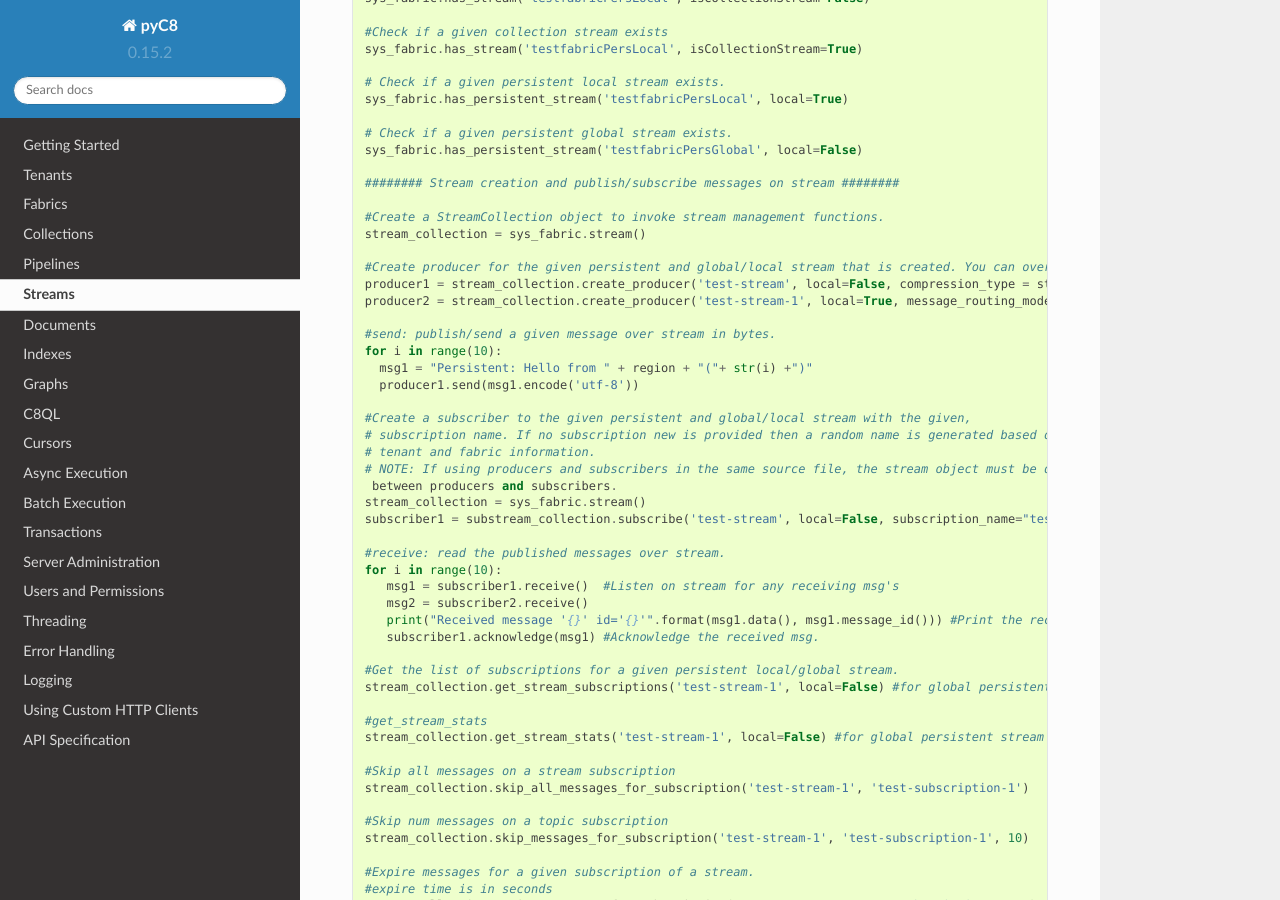
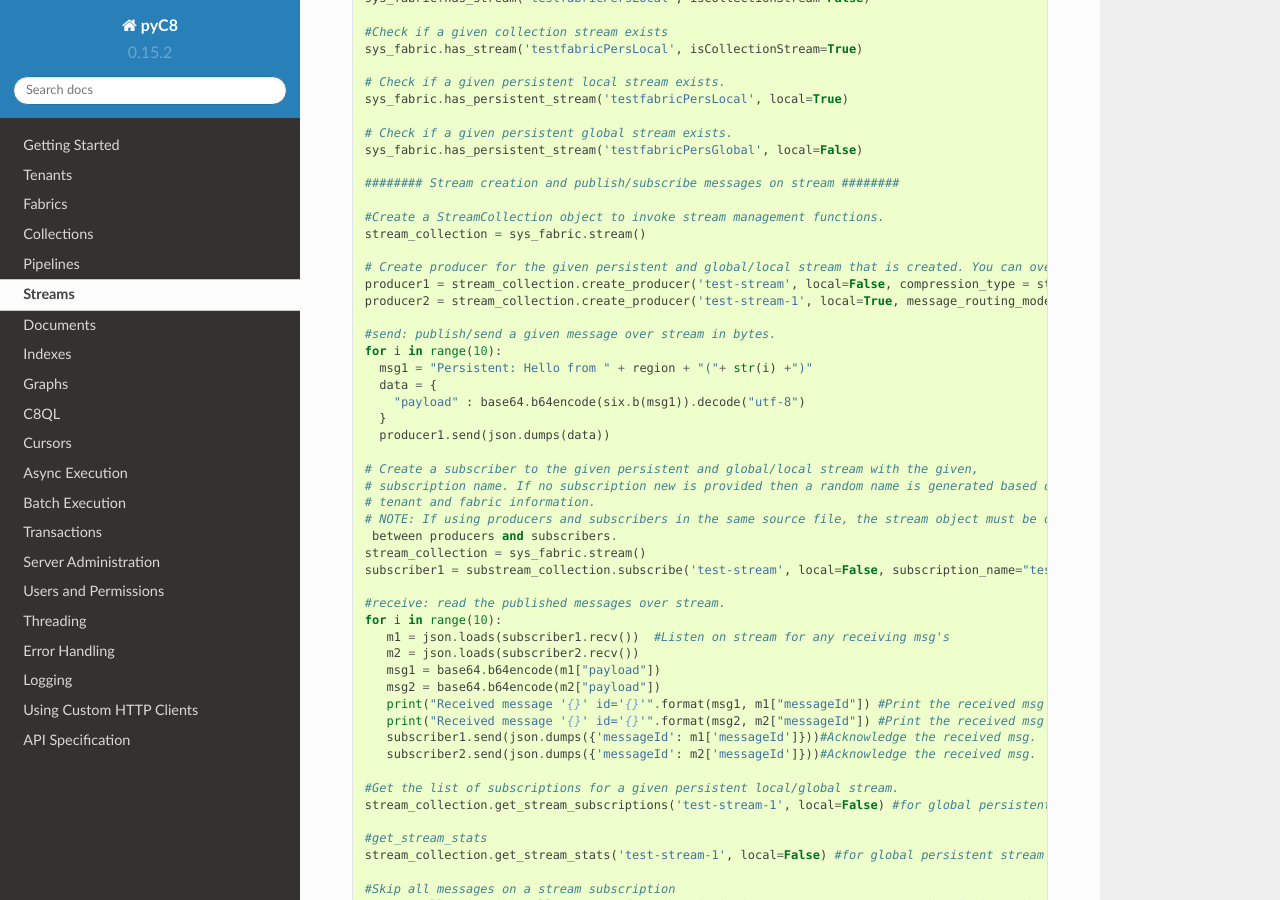
Before and after one commit to Macrometacorp/pyC8, a Sphinx documentation site: the page built from docs/stream.rst, in a window 1280 px wide and 900 px high, scrolled down 696 px. Built offline with Sphinx 7.4.7 and the Read the Docs theme 2.0.0, drawn with Linux system fonts in a browser that asks for light colours.

Commit message:
change docs for stream collection api

```diff
--- a/docs/stream.rst
+++ b/docs/stream.rst
@@ -45,16 +45,19 @@ Macrometa Streams provide realtime pub/sub messaging capabilities for the Macrom
     #Create a StreamCollection object to invoke stream management functions.
     stream_collection = sys_fabric.stream()
 
-    #Create producer for the given persistent and global/local stream that is created. You can override default compression types/routing modes as shown.
+    # Create producer for the given persistent and global/local stream that is created. You can override default compression types/routing modes as shown.
     producer1 = stream_collection.create_producer('test-stream', local=False, compression_type = stream_collection.COMPRESSION_TYPES.LZ4)
     producer2 = stream_collection.create_producer('test-stream-1', local=True, message_routing_mode= stream_collection.ROUTING_MODE.SINGLE_PARTITION)
 
     #send: publish/send a given message over stream in bytes.
     for i in range(10):
       msg1 = "Persistent: Hello from " + region + "("+ str(i) +")"
-      producer1.send(msg1.encode('utf-8'))
+      data = {
+        "payload" : base64.b64encode(six.b(msg1)).decode("utf-8")
+      }
+      producer1.send(json.dumps(data))
 
-    #Create a subscriber to the given persistent and global/local stream with the given,
+    # Create a subscriber to the given persistent and global/local stream with the given,
     # subscription name. If no subscription new is provided then a random name is generated based on
     # tenant and fabric information.
     # NOTE: If using producers and subscribers in the same source file, the stream object must be different
@@ -64,10 +67,14 @@ Macrometa Streams provide realtime pub/sub messaging capabilities for the Macrom
 
     #receive: read the published messages over stream.
     for i in range(10):
-       msg1 = subscriber1.receive()  #Listen on stream for any receiving msg's
-       msg2 = subscriber2.receive()
-       print("Received message '{}' id='{}'".format(msg1.data(), msg1.message_id())) #Print the received msg over stream
-       subscriber1.acknowledge(msg1) #Acknowledge the received msg.
+       m1 = json.loads(subscriber1.recv())  #Listen on stream for any receiving msg's
+       m2 = json.loads(subscriber2.recv())
+       msg1 = base64.b64encode(m1["payload"])
+       msg2 = base64.b64encode(m2["payload"])
+       print("Received message '{}' id='{}'".format(msg1, m1["messageId"]) #Print the received msg over stream
+       print("Received message '{}' id='{}'".format(msg2, m2["messageId"]) #Print the received msg over stream
+       subscriber1.send(json.dumps({'messageId': m1['messageId']}))#Acknowledge the received msg.
+       subscriber2.send(json.dumps({'messageId': m2['messageId']}))#Acknowledge the received msg.
 
     #Get the list of subscriptions for a given persistent local/global stream.
     stream_collection.get_stream_subscriptions('test-stream-1', local=False) #for global persistent stream
```
